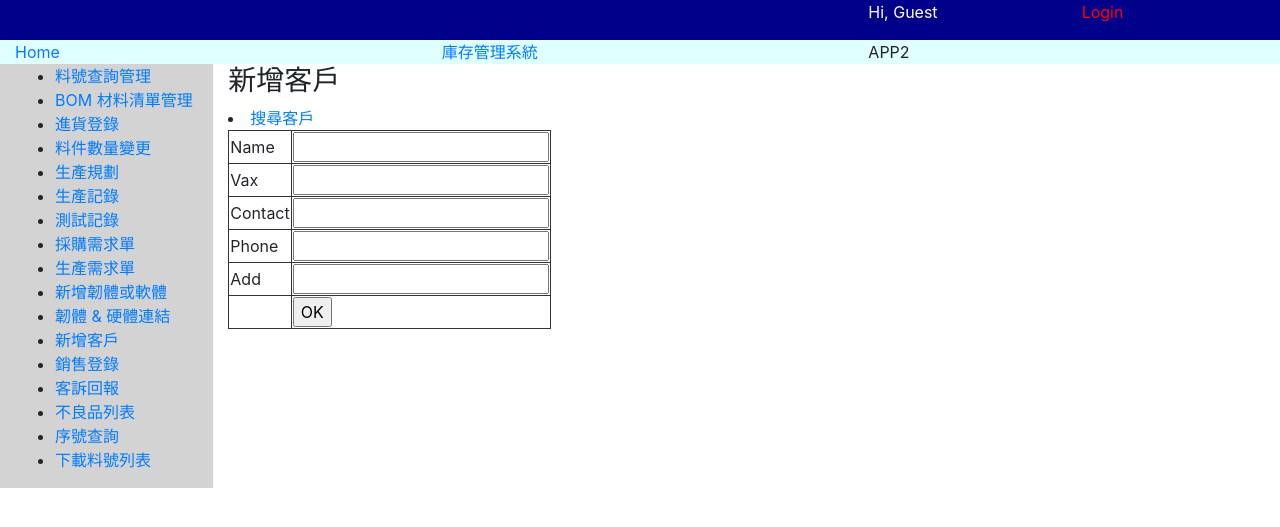
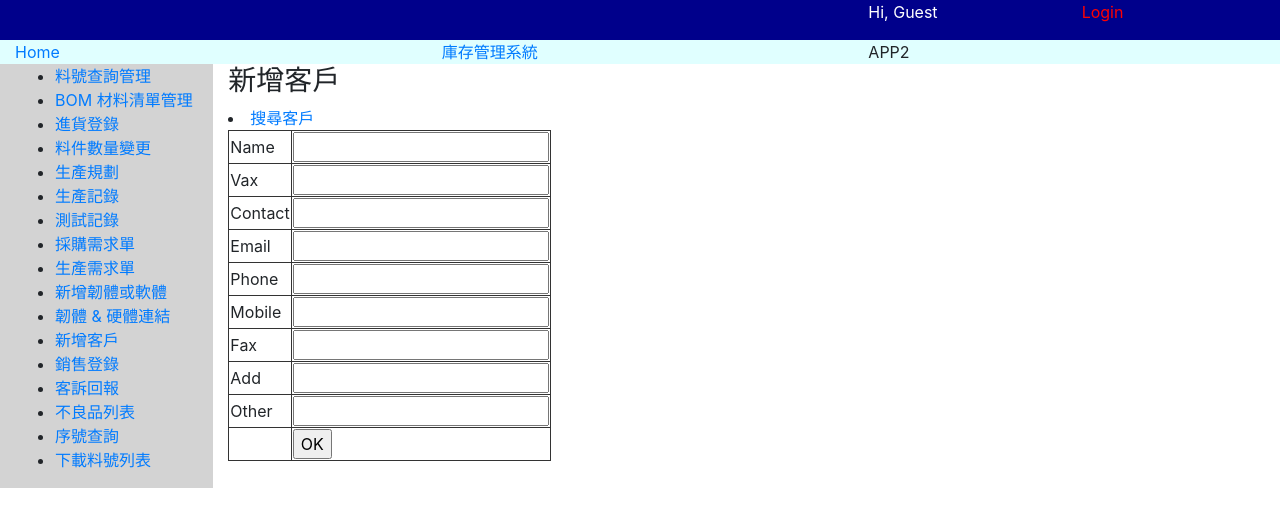
Before and after one commit to TinaHsing/qportal, a Django app: page /erp/createCustomer/ in a window 1280 px wide. Shown: the top 527 px of the page. Run offline with Django 3.2, Linux system fonts and the light colour scheme; some libraries are stand-ins or nearby versions.

Commit message:
add column for customer

```diff
--- a/erp/forms.py
+++ b/erp/forms.py
@@ -28,6 +28,7 @@ class createCustomerForm(ModelForm):
 		name = self.cleaned_data.get('name')
 		cu = customer.objects.filter(name = name)
 		if cu.count():
+			print("error")
 			raise forms.ValidationError('Customer already exists')
 		return name
 
--- a/erp/models.py
+++ b/erp/models.py
@@ -23,11 +23,15 @@ class software(models.Model):
 
 class customer(models.Model):
 	cid = models.AutoField(primary_key = True)
-	name = models.CharField(max_length = 30)
-	vax = models.CharField(max_length = 8 ,null=True, blank = True)
+	name = models.CharField(max_length = 100)
+	vax = models.CharField(max_length = 8, null = True, blank = True)
 	contact = models.CharField(max_length = 30, null = True, blank = True)
-	phone = models.CharField(max_length = 15)
-	add = models.CharField(max_length = 60,null=True, blank = True)
+	email = models.CharField(max_length = 50)
+	phone = models.CharField(max_length = 20, null = True, blank = True)
+	mobile = models.CharField(max_length = 20, null = True, blank = True)
+	fax = models.CharField(max_length = 20, null = True, blank = True)
+	add = models.CharField(max_length = 150, null = True, blank = True)
+	other = models.CharField(max_length = 50, null = True, blank = True)
 	def __str__(self):
 		return self.name
 
--- a/erp/views.py
+++ b/erp/views.py
@@ -1204,9 +1204,13 @@ def createCustomer(request):
 	if form.is_valid():
 		customer.objects.create(name = form.cleaned_data.get('name'),\
 			contact = form.cleaned_data.get('contact'),\
+			vax = form.cleaned_data.get('vax') ,\
+			email = form.cleaned_data.get('email'),\
 			phone = form.cleaned_data.get('phone'),\
-			vax = form.cleaned_data.get('vax') ,\
-			add = form.cleaned_data.get('add') )
+			mobile = form.cleaned_data.get('mobile'),\
+			fax = form.cleaned_data.get('fax'),\
+			add = form.cleaned_data.get('add'),\
+			other = form.cleaned_data.get('other') )
 		context.update({'status':"add_ok"})
 	return render(request, template_name, context)
 
@@ -1223,7 +1227,8 @@ def viewCustomer(request):
 def editCustomer(request, cid):
 	template_name = 'createCustomer.html'
 	cus = customer.objects.get(cid = cid)
-	cus_data = {'name':cus.name,'vax':cus.vax,'contact':cus.contact,'phone':cus.phone,'add':cus.add}
+	cus_data = {'name':cus.name,'vax':cus.vax,'contact':cus.contact,'email':cus.email,\
+	'phone':cus.phone,'mobile':cus.mobile,'fax':cus.fax,'add':cus.add,'other':cus.other}
 	form = updateCustomerForm(initial = cus_data, data = request.POST or None)
 
 	context = {'form':form}
@@ -1231,10 +1236,14 @@ def editCustomer(request, cid):
 
 	if form.is_valid():
 		cus.name = form.cleaned_data.get('name')
+		cus.vax = form.cleaned_data.get('vax')
 		cus.contact = form.cleaned_data.get('contact')
+		cus.email = form.cleaned_data.get('email')
 		cus.phone = form.cleaned_data.get('phone')
-		cus.vax = form.cleaned_data.get('vax')
+		cus.mobile = form.cleaned_data.get('mobile')
+		cus.fax = form.cleaned_data.get('fax')
 		cus.add = form.cleaned_data.get('add')
+		cus.other = form.cleaned_data.get('other')
 		cus.save()
 		context.update({'status':"edit_ok"})
 	return render(request, template_name, context)
--- a/template/erp/createCustomer.html
+++ b/template/erp/createCustomer.html
@@ -25,22 +25,35 @@
 			<td>{{ form.contact }}</td>
 		</tr>
 		<tr>
+			<td>{{ form.email.label }}</td>
+			<td>{{ form.email }}</td>
+		</tr>
+		<tr>
 			<td>{{ form.phone.label }}</td>
 			<td>{{ form.phone }}</td>
+		</tr>
+		<tr>
+			<td>{{ form.mobile.label }}</td>
+			<td>{{ form.mobile }}</td>
+		</tr>
+		<tr>
+			<td>{{ form.fax.label }}</td>
+			<td>{{ form.fax }}</td>
 		</tr>
 		<tr>
 			<td>{{ form.add.label }}</td>
 			<td>{{ form.add }}</td>
 		</tr>
 		<tr>
+			<td>{{ form.other.label }}</td>
+			<td>{{ form.other }}</td>
+		</tr>
+		<tr>
 			<td><font color="red">
-			{% if status != '' %}
-				{% if status == "add_ok" %}
-					新增成功
-				{% endif %}
-				{% if status == "edit_ok" %}
-					修改成功
-				{% endif %}
+			{% if status == "add_ok" %}
+				新增成功
+			{% elif status == "edit_ok" %}
+				修改成功
 			{% else %}
 				{{ form.name.errors }}
 			{% endif %}
```
Also changed, not shown: template/erp/viewCustomer.html (+2 -6 lines).
